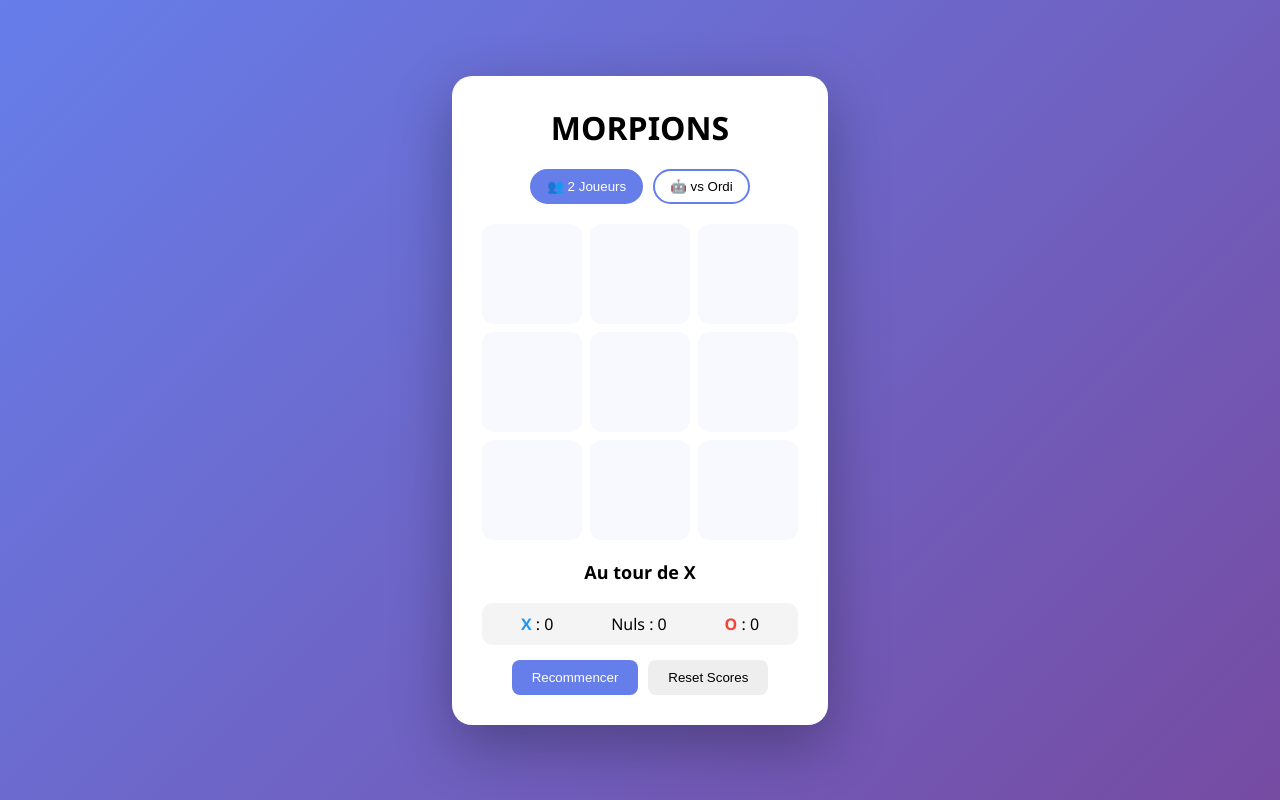
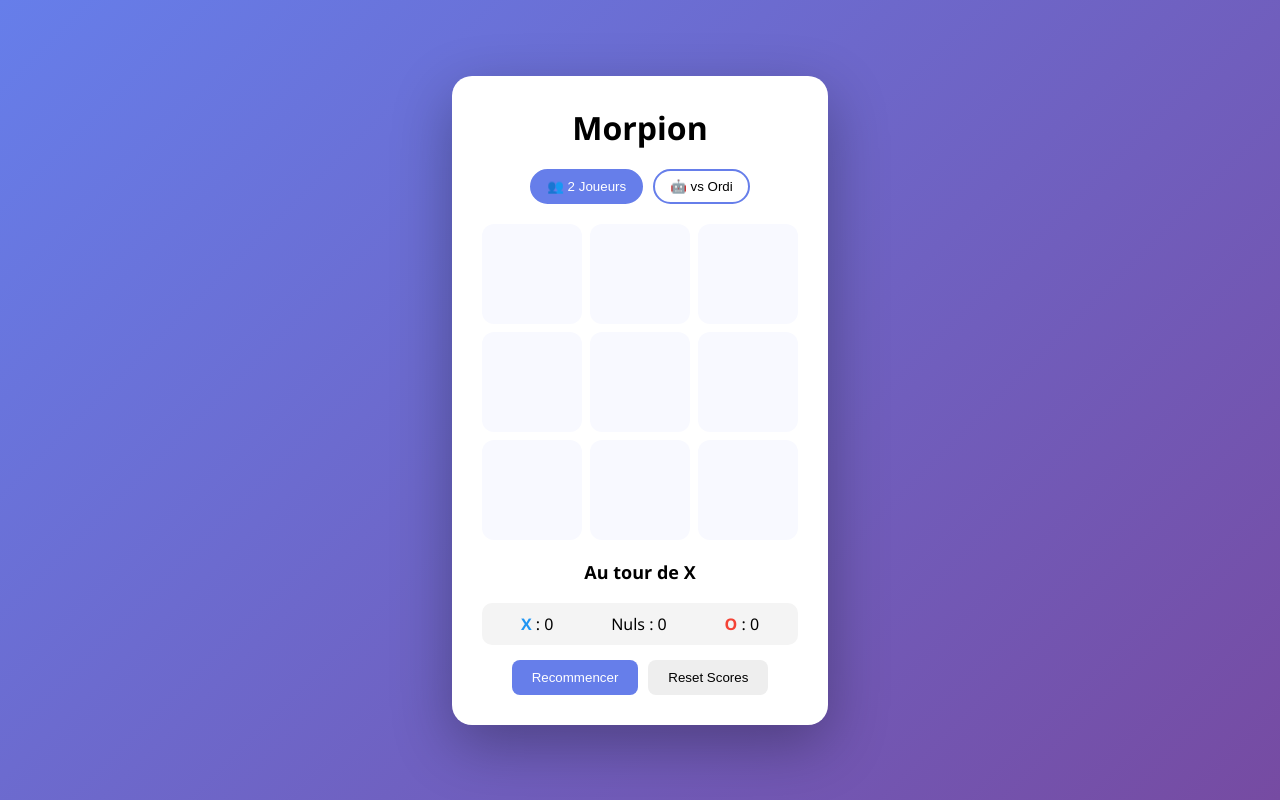
Before and after one commit to Assiaka98/Tic-Tac-Toe, a plain HTML site: page index.html in a window 1280 px wide. Drawn offline with Linux system fonts and the light colour scheme.

Commit message:
h1 Morpion

```diff
--- a/index.html
+++ b/index.html
@@ -3,12 +3,12 @@
 <head>
   <meta charset="UTF-8">
   <meta name="viewport" content="width=device-width, initial-scale=1.0">
-  <title>MORPIONS</title>
+  <title>Morpion</title>
   <link rel="stylesheet" href="style.css">
 </head>
 <body>
   <div class="container">
-    <h1>MORPIONS</h1>
+    <h1>Morpion</h1>
 
     <div class="mode-selector">
       <button id="mode-pvp" class="mode-btn active">👥 2 Joueurs</button>
```
